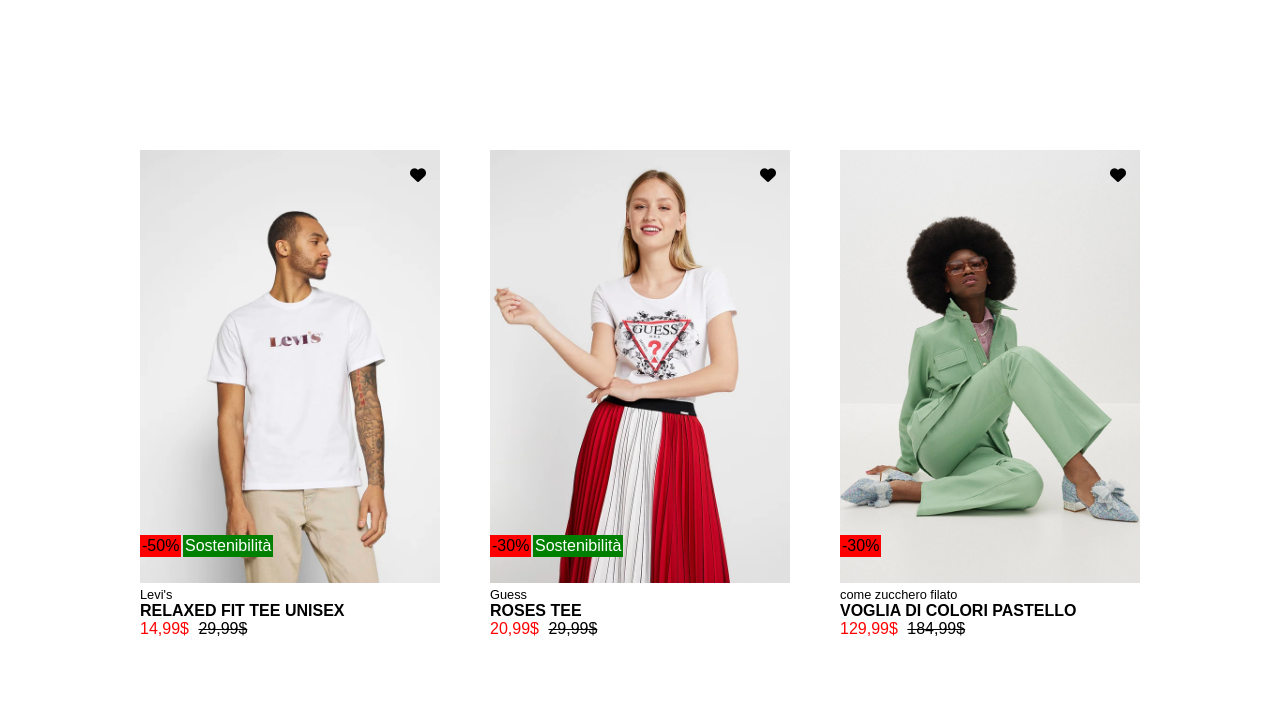
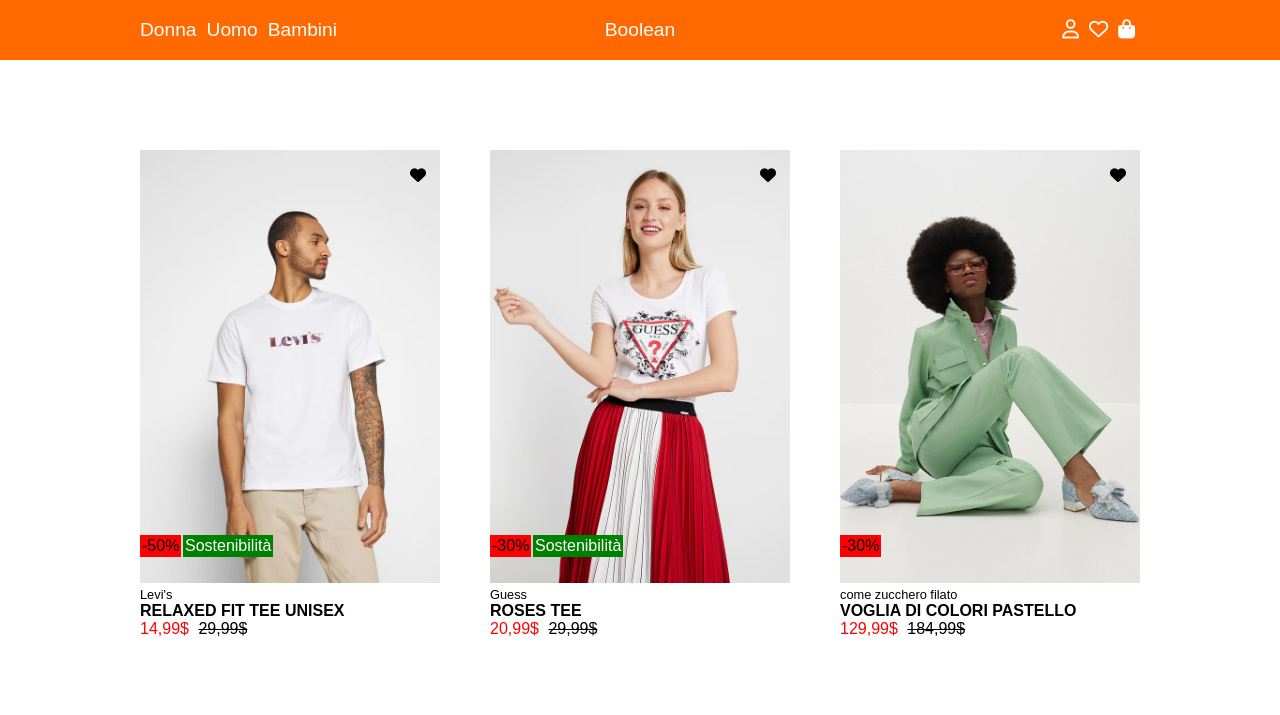
Before and after one commit to pierluigi-ruffolo/html-css-boolando, a plain HTML site: page index.html in a window 1280 px wide. Shown: the top 715 px of the page. Drawn offline with Linux system fonts and the light colour scheme.

Commit message:
feat: completo header

```diff
--- a/css/styles.css
+++ b/css/styles.css
@@ -10,16 +10,61 @@
 img {
   max-width: 100%;
 }
-/* STRUTTURA DEL MAIN */
-section {
-  padding: 100px;
+ul {
+  list-style: none;
+  display: flex;
+  justify-content: end;
+  gap: 10px;
+  margin: 5px;
 }
+ul a {
+  color: white;
+}
+
+/* HEADER */
+header {
+  width: 100%;
+  height: 60px;
+  background-color: rgba(255, 105, 0);
+  padding: 10px;
+  color: white;
+  position: fixed;
+  z-index: 9999;
+  font-size: 1.2rem;
+}
+.container-header {
+  max-width: 1000px;
+  height: 100%;
+  margin: 0 auto;
+  display: flex;
+  justify-content: space-between;
+  align-items: center;
+}
+.sex {
+  flex-basis: 30%;
+  display: flex;
+  gap: 10px;
+}
+
+.logo {
+  flex-basis: 30%;
+  text-align: center;
+}
+.account {
+  flex-basis: 30%;
+  text-align: right;
+}
+
+/* MAIN */
 .container {
   max-width: 1000px;
   margin: 50px auto;
   display: flex;
   flex-wrap: wrap;
   justify-content: space-between;
+}
+section {
+  padding: 100px;
 }
 /* COLONNE */
 .cl-30 {
--- a/index.html
+++ b/index.html
@@ -12,7 +12,29 @@
   </head>
   <body>
     <!-- Intestazione della pagina -->
-    <header></header>
+    <header>
+      <div class="container-header">
+        <div class="sex">
+          <p>Donna</p>
+          <p>Uomo</p>
+          <p>Bambini</p>
+        </div>
+        <div class="logo">Boolean</div>
+        <div class="account">
+          <ul>
+            <li>
+              <a href="#"><i class="fa-regular fa-user"></i> </a>
+            </li>
+            <li>
+              <a href="#"><i class="fa-regular fa-heart"></i> </a>
+            </li>
+            <li>
+              <a href="#"><i class="fa-solid fa-bag-shopping"></i></a>
+            </li>
+          </ul>
+        </div>
+      </div>
+    </header>
     <!-- Contenuto principale della pagina -->
     <main>
       <section>
```
